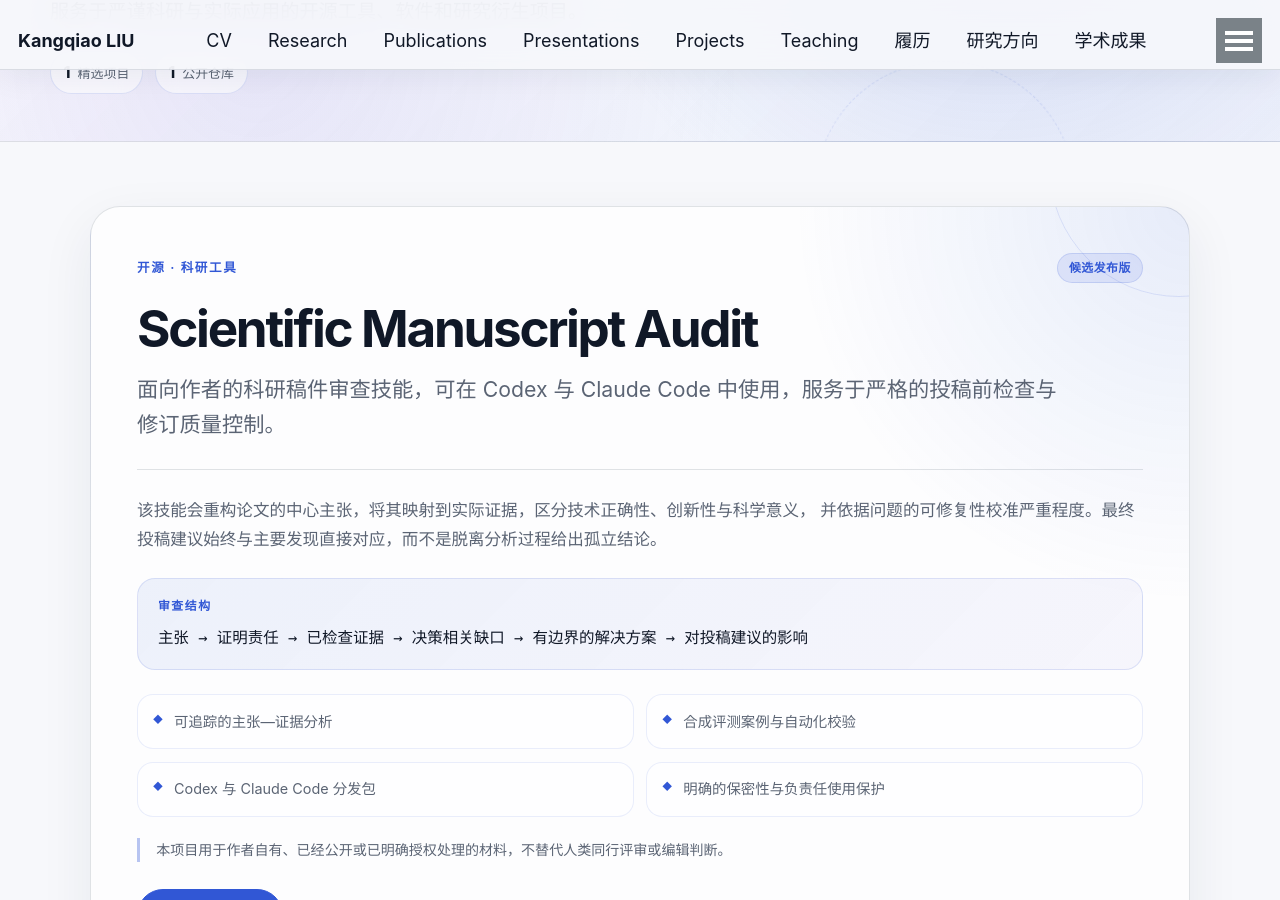
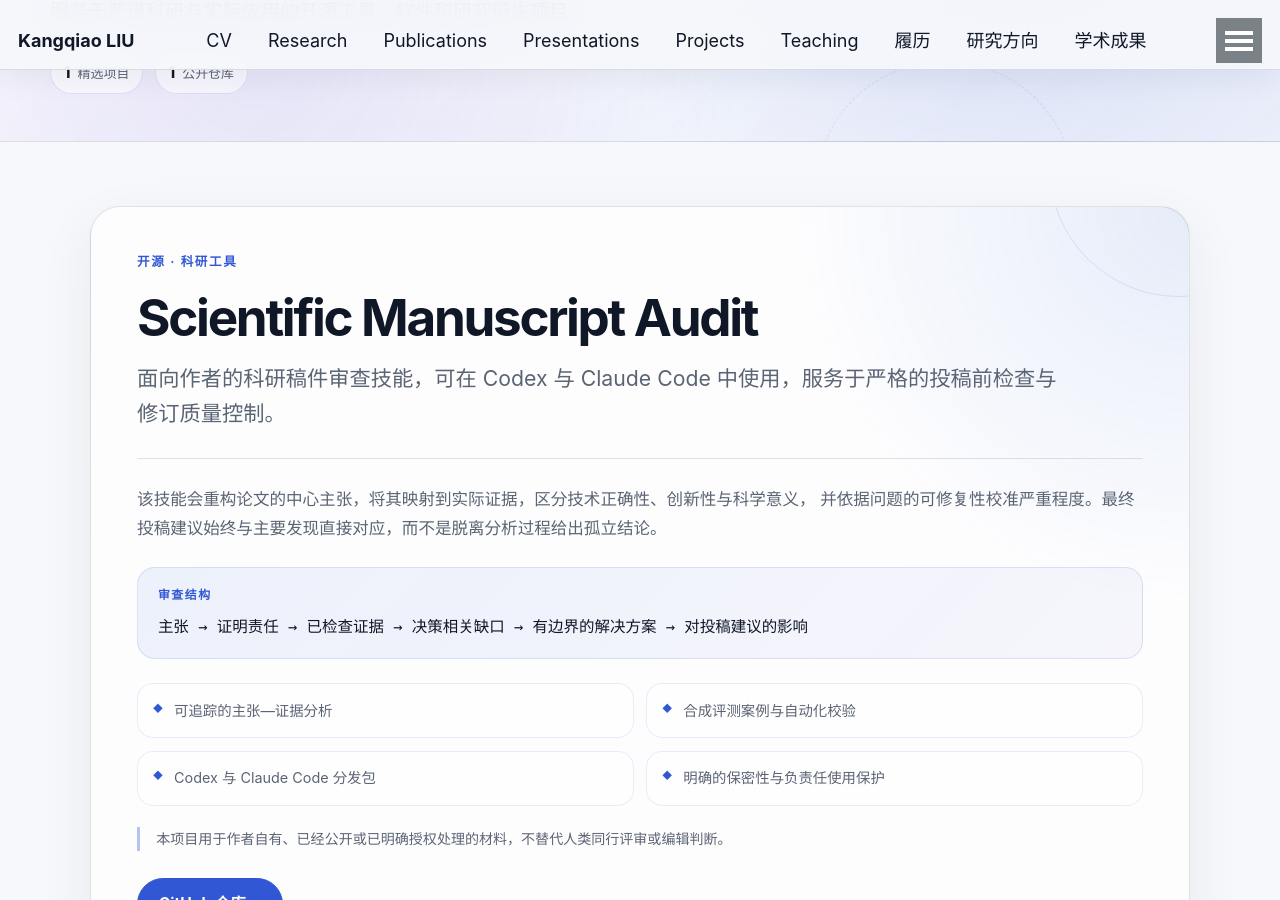
Before and after one commit to KangqiaoLiu/KangqiaoLiu.github.io, a Jekyll site: the page built from _pages/projects_zh.md, in a window 1280 px wide and 900 px high, scrolled down 383 px. Built offline with Jekyll 4.4.1, drawn with Linux system fonts in a browser that asks for light colours.

Commit message:
Remove Chinese release candidate label

```diff
--- a/_pages/projects_zh.md
+++ b/_pages/projects_zh.md
@@ -10,7 +10,6 @@ author_profile: true
     <div class="project-card__header">
       <div class="project-card__meta">
         <span class="project-card__category">开源 · 科研工具</span>
-        <span class="project-card__status">候选发布版</span>
       </div>
       <h2 class="project-card__title">Scientific Manuscript Audit</h2>
       <p class="project-card__lede">
```
